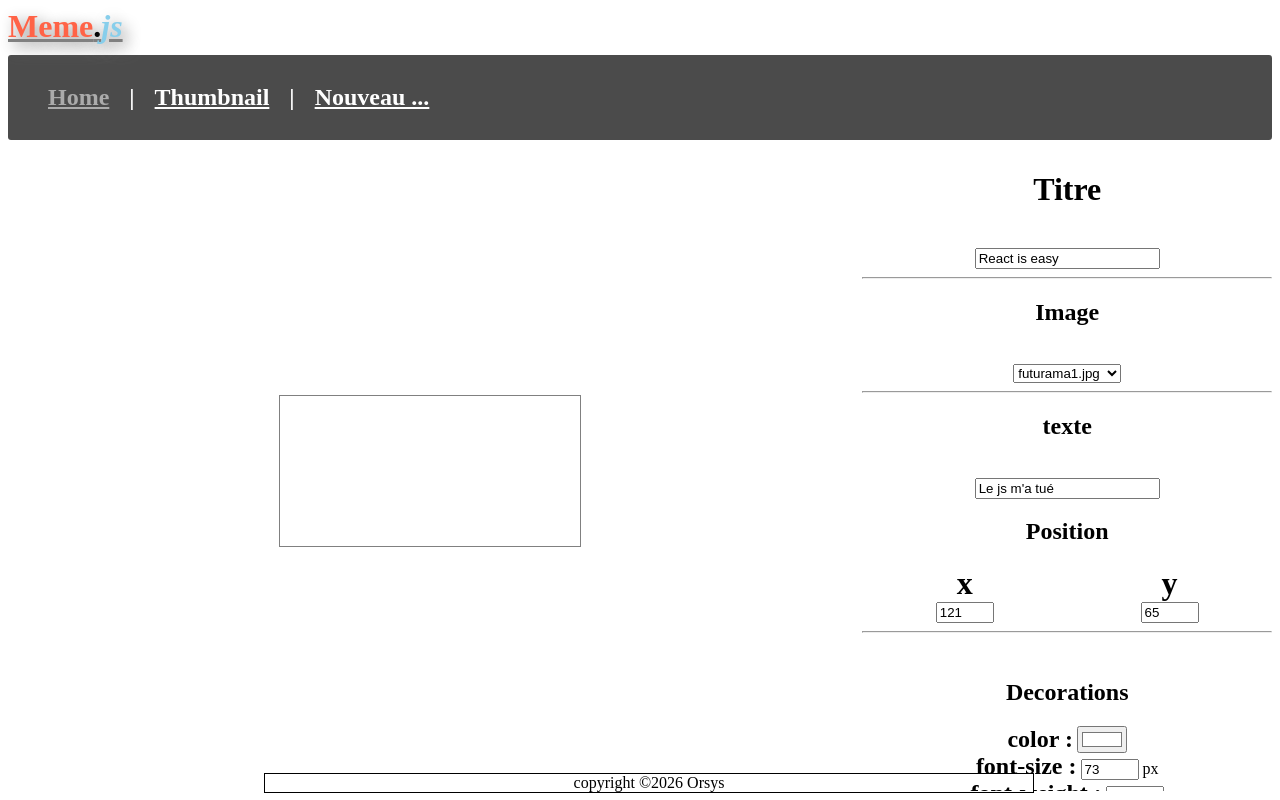
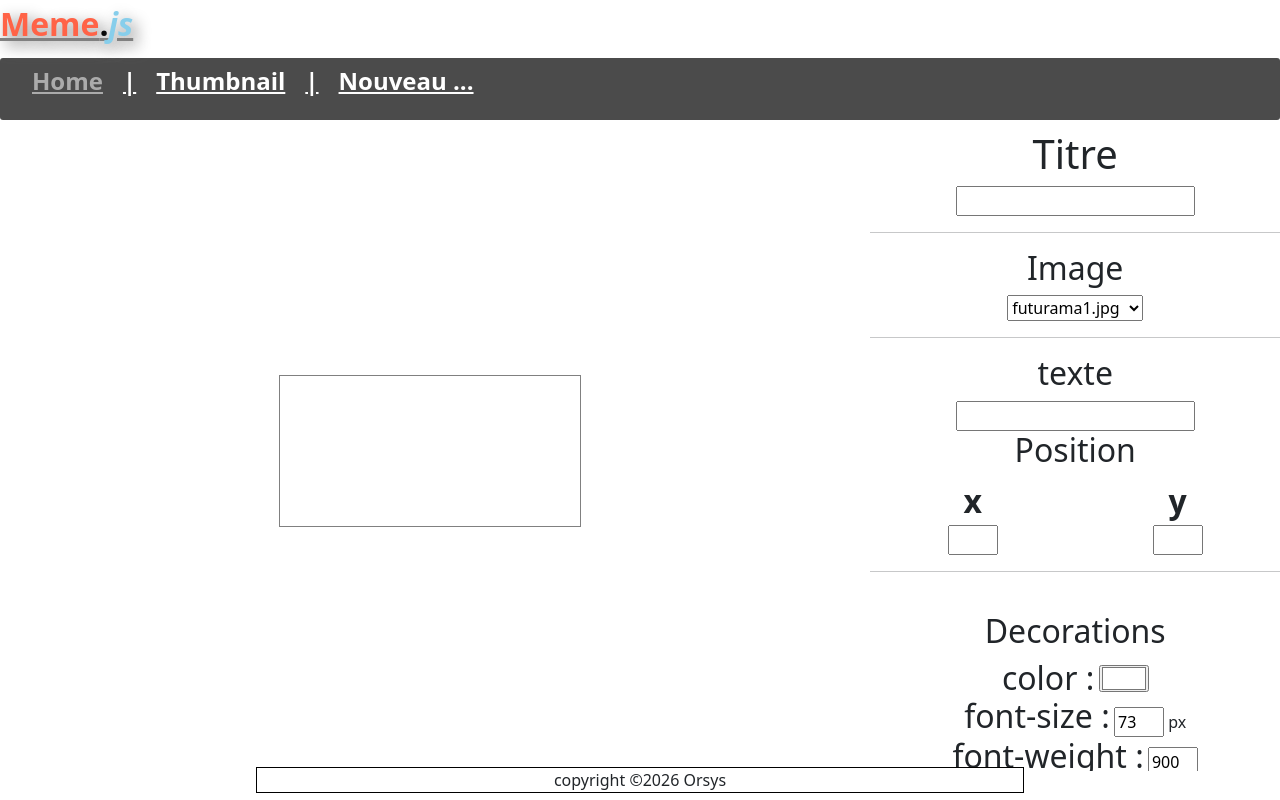
Before and after one commit to champix56/llj, a website: page src/index.html in a window 1280 px wide. Drawn offline with nearby package versions, Linux system fonts and the light colour scheme.

Commit message:
change names

```diff
--- a/src/index.html
+++ b/src/index.html
@@ -6,8 +6,10 @@
     <meta name="viewport" content="width=device-width, initial-scale=1.0">
     <title>Meme.js &copy; Orsys</title>
     <script type="module" src="js/index.js"></script>
+    <link rel="stylesheet" href="https://cdn.jsdelivr.net/npm/bootstrap@5.3.8/dist/css/bootstrap.css">
+
     <link rel="stylesheet" href="styles/styles.css">
-    <link rel="stylesheet" href="styles/memeform.css">
+    <link rel="stylesheet" href="styles/editor.css">
 </head>
 
 <body>
@@ -33,7 +35,7 @@
                             <h1>Titre</h1>
                         </label>
                         <br />
-                        <input name="titre" id="titre" value="React is easy" />
+                        <input name="titre" id="titre" />
                         <hr />
                         <label for="image">
                             <h2>Image</h2>
@@ -50,20 +52,20 @@
                             <h2>texte</h2>
                         </label>
                         <br />
-                        <input name="text" id="text" type="text" value="Le js m'a tué" />
+                        <input name="text" id="text" type="text" />
                         <br />
                         <h2>Position</h2>
                         <div class="inline-block">
                             <div>
                                 <label for="x" class="bold block">
                                     x</label>
-                                <input class="small-number" name="x" id="x" type="number" value="121" />
+                                <input class="small-number" name="x" id="x" type="number"/>
                             </div>
                             <div>
                                 <label for="y" class="bold block">
                                     y
                                 </label>
-                                <input class="small-number" name="y" id="y" type="number" value="65" />
+                                <input class="small-number" name="y" id="y" type="number" />
                             </div>
                         </div>
                         <hr />
@@ -119,8 +121,8 @@
                         </div>
                         <hr />
                         <div class="center-flex">
-                            <button type="reset">Annul.</button>
-                            <button type="submit">Valider</button>
+                            <button class="btn btn-danger" type="reset">Annul.</button>
+                            <button class="btn btn-primary" type="submit">Valider</button>
                         </div>
                     </form>
                 </div>
```
Also changed, not shown: src/js/editor.js (renamed from src/js/memeform.js), src/styles/editor.css (renamed from src/styles/memeform.css).
